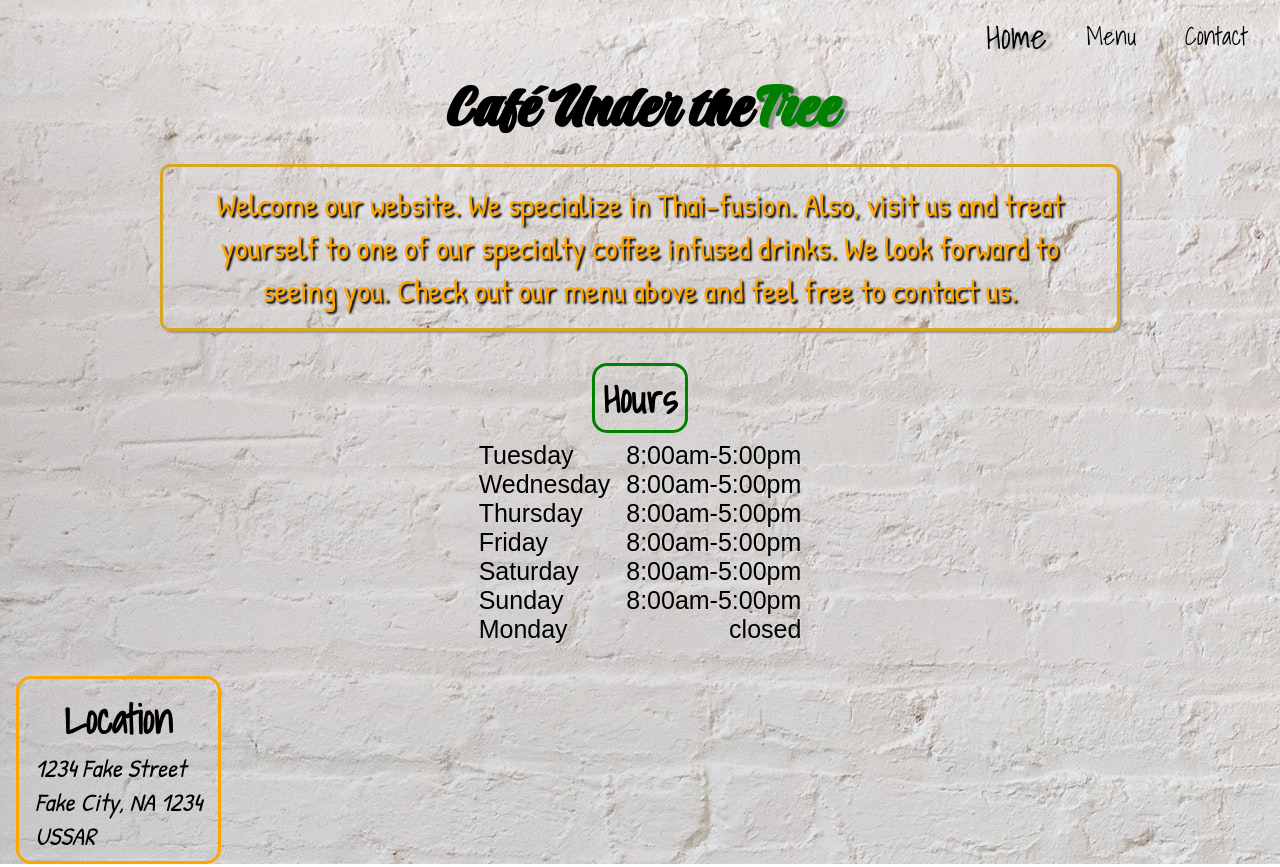
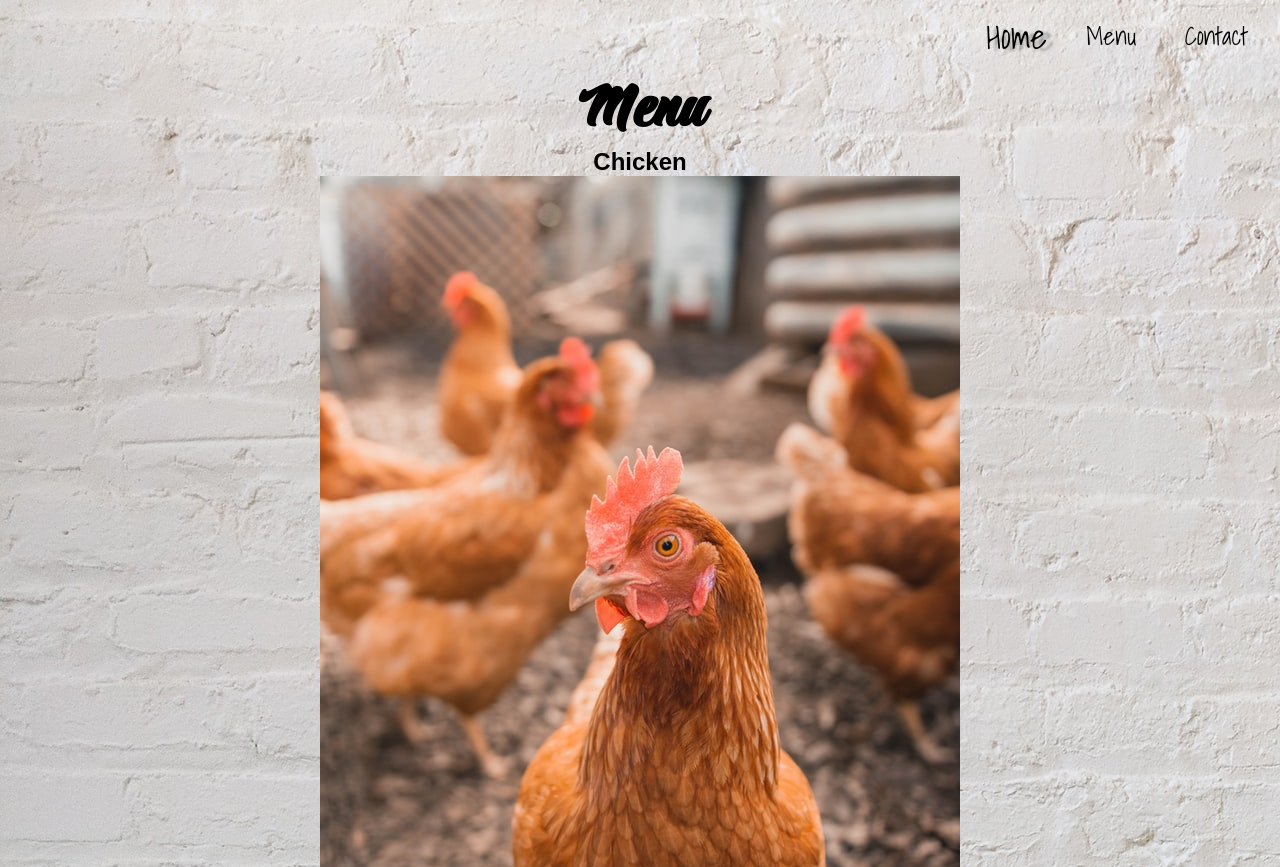
Before and after one commit to palmerusaf/restaurant-page, a website built with webpack: page dist/index.html in a window 1280 px wide. Shown: the top 867 px of the page. Built offline with Linux system fonts and the light colour scheme.

Commit message:
add boilerplate for menu css

```diff
--- a/src/css/style.scss
+++ b/src/css/style.scss
@@ -119,6 +119,24 @@ body {
   }
 }
 
+.menu{
+
+&__item-{
+  &field{
+
+  }
+  &img{
+
+  }
+  &name{
+
+  }
+  &description{
+
+  }
+}
+}
+
 @media only screen and (max-width: 600px) {
   .nav-bar__item {
     font-size: 20px;
--- a/src/index.js
+++ b/src/index.js
@@ -11,7 +11,7 @@ import * as contactContent from "./contact";
     const container = document.createElement("div");
     container.classList = "flex-col";
     container.id = "content";
-    homeContent.attachToContainer(container)
+    menuContent.attachToContainer(container)
     return container;
   }
 
```
Also changed, not shown: dist/main.js.
